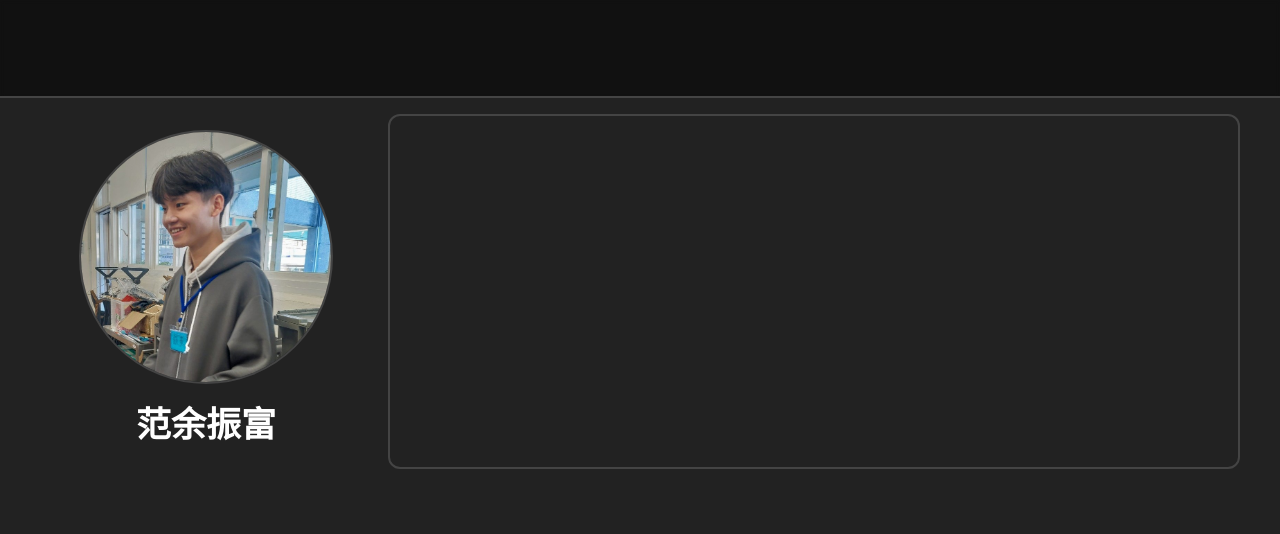
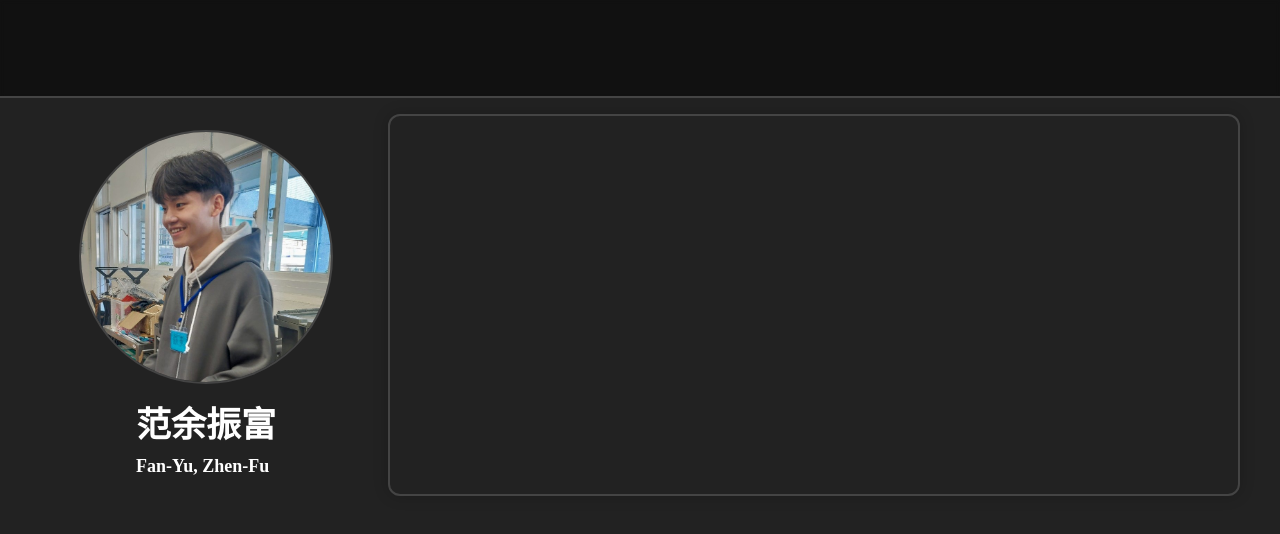
Before and after one commit to fanyuuu2006/fanyu, a Next.js app: page / in a window 1280 px wide. Shown: the top 534 px of the page. Built offline with nearby package versions, Linux system fonts and the light colour scheme.

Commit message:
feature: src/lib/profile

```diff
--- a/src/components/Index/IndexSection.tsx
+++ b/src/components/Index/IndexSection.tsx
@@ -1,9 +1,10 @@
+import { profile } from "@/lib/profile";
 import Image from "next/image";
 
 export const IndexSection = () => {
   return (
     <section>
-      <div className="container d-flex justify-center" style={{gap: "1em"}}>
+      <div className="container d-flex justify-center" style={{ gap: "1em" }}>
         <div
           className="card d-flex flex-column align-items-center"
           style={{
@@ -24,16 +25,17 @@ export const IndexSection = () => {
               borderRadius: "100%",
             }}
           />
-          <div className="label">范余振富</div>
+          <div className="label d-flex flex-column">
+            {profile.name.chinese}
+            <div className="hint">{profile.name.english}</div>
+          </div>
         </div>
         <div
-          className="card bordered"
+          className="card bordered shadow"
           style={{
             flex: 1,
           }}
-        >
-
-        </div>
+        ></div>
       </div>
     </section>
   );
--- /dev/null
+++ b/src/lib/profile.ts
@@ -0,0 +1,36 @@
+export const profile = {
+  name: {
+    chinese: "范余振富",
+    english: "Fan-Yu, Zhen-Fu",
+  },
+  nickname: {
+    chinese: "飯魚",
+    english: "Fan-Yu",
+  },
+  nationality: {
+    chinese: "中華民國 (臺灣)",
+    english: "Republic of China (Taiwan)",
+  },
+  from: {
+    chinese: "臺灣省新竹縣關西鎮",
+    english: "Guanxi Township, Hsinchu County, Taiwan",
+  },
+  location: {
+    chinese: "臺灣省臺北市大安區",
+    english: "Da'an Dist, Taipei City, Taiwan",
+  },
+  birthday: "2006/05/26 UTC+08:00",
+  education: {
+    school: {
+      chinese: "國立臺灣科技大學",
+      english: "National Taiwan University of Science and Technology",
+    },
+    department: {
+      chinese: "資訊管理系",
+      english: "Department of Infomation Management",
+    },
+  },
+  email: {
+    gmail: "bingxiao526@gmail.com",
+  },
+} as const;
```
